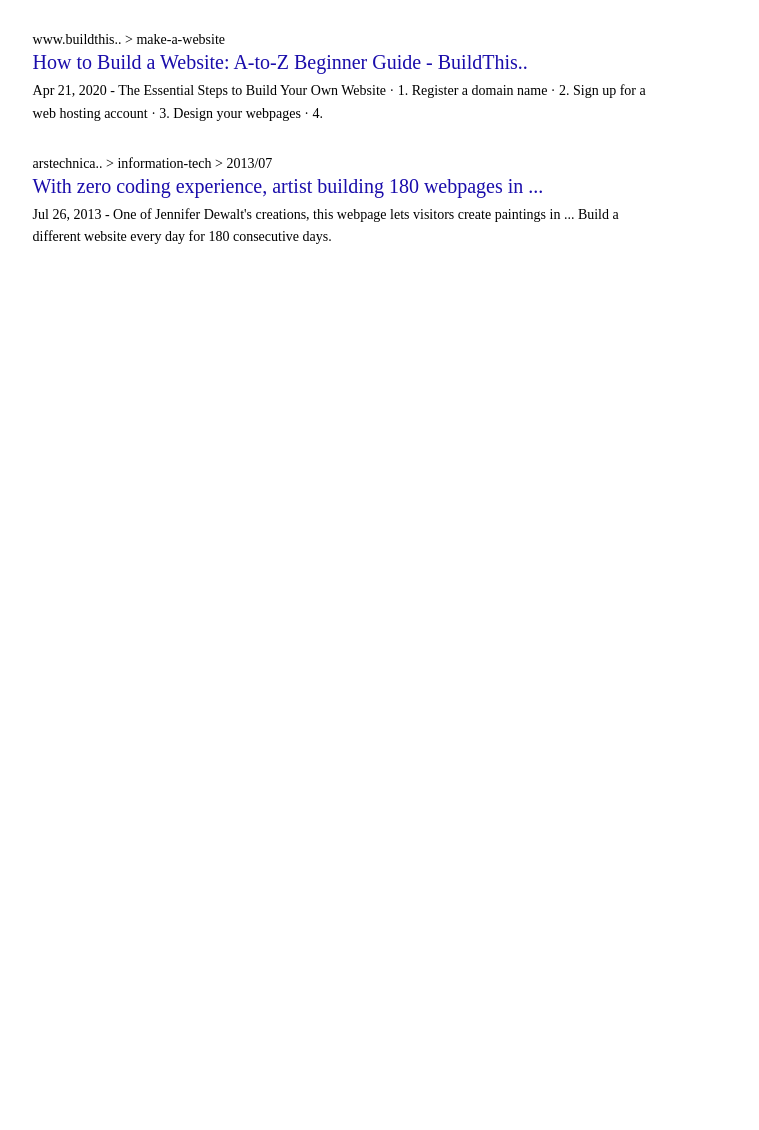
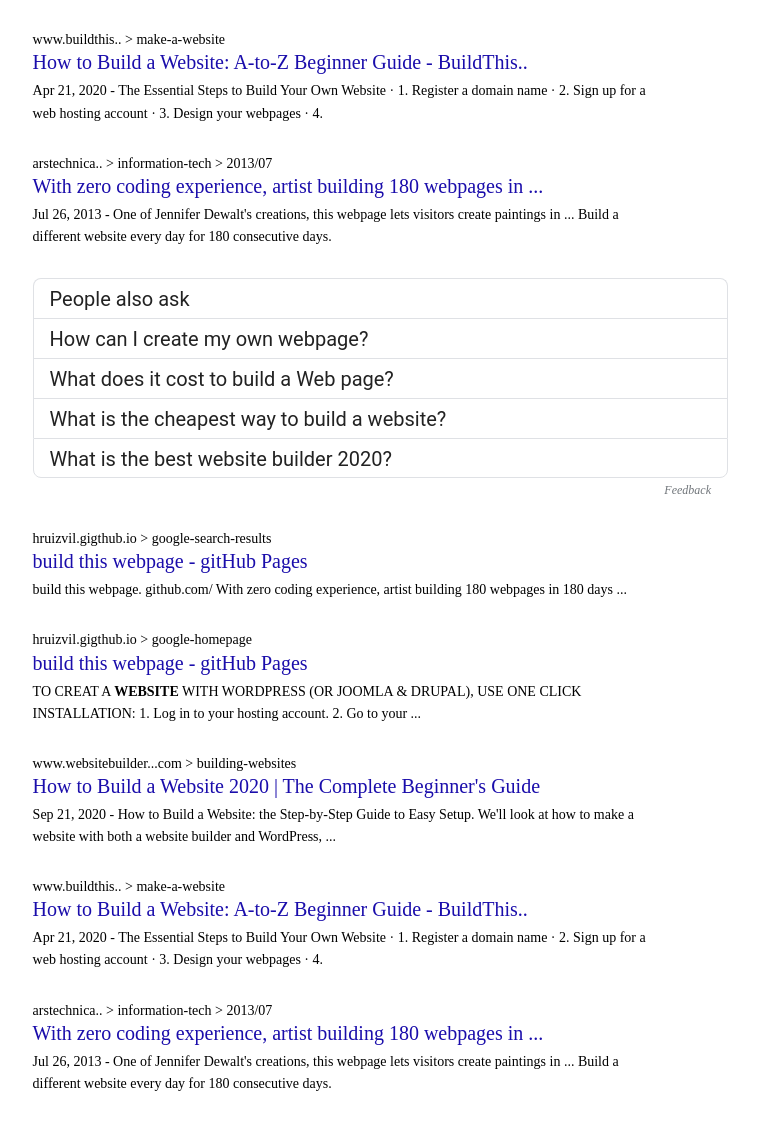
Before and after one commit to hruizvil/google-homepage, a plain HTML site: page google-difficult/index.html in a window 1280 px wide. Shown: the part 960-2090 px from the top of the page, without its empty margins (177-936 px from the left). Before the commit the page ends 1246 px from the top, so only its background shows below. Drawn offline with Linux system fonts and the light colour scheme.

Commit message:
added search table and more query responses

```diff
--- a/google-difficult/index.html
+++ b/google-difficult/index.html
@@ -162,6 +162,66 @@
         </div>
     </div>
 
+    <div class="ask-container">
+        <div class="first">
+            <div>People also ask</div>
+        </div>
+        <div>
+            <div>How can I create my own webpage?</div>
+        </div>
+        <div>
+            <div>What does it cost to build a Web page?</div>
+        </div>
+        <div>
+            <div>What is the cheapest way to build a website?</div>
+        </div>
+        <div class="last">
+            <div>What is the best website builder 2020?</div>
+        </div>
+    </div>
+
+    <div class="feedback">Feedback</div>
+
+    <div class="query-container second">
+        <div>
+            <div class="website">hruizvil.gigthub.io > google-search-results</div>
+            <div class="title">build this webpage - gitHub Pages</div>
+            <span>build this webpage. github.com/ With zero coding experience,
+                artist building 180 webpages in 180 days ...</span>
+        </div>
+        <div>
+            <div class="website">hruizvil.gigthub.io > google-homepage</div>
+            <div class="title">build this webpage - gitHub Pages</div>
+            <span>TO CREAT A <b>WEBSITE</b> WITH WORDPRESS (OR JOOMLA & DRUPAL),
+                USE ONE CLICK INSTALLATION: 1. Log in to your hosting account.
+                2. Go to your ...</span>
+        </div>
+        <div>
+            <div class="website">www.websitebuilder...com > building-websites</div>
+            <div class="title">How to Build a Website 2020 | The Complete Beginner's Guide</div>
+            <span>Sep 21, 2020 - How to Build a Website: the Step-by-Step Guide
+                to Easy Setup. We'll look at how to make a website with both a
+                website builder and WordPress, ...</span>
+        </div>
+        <div>
+            <div class="website">www.buildthis.. > make-a-website</div>
+            <div class="title">How to Build a Website: A-to-Z Beginner Guide - BuildThis..</div>
+            <span>Apr 21, 2020 - The Essential Steps to Build Your Own Website
+                · 1. Register a domain name · 2. Sign up for a web hosting account
+                · 3. Design your webpages · 4.
+            </span>
+        </div>
+        <div>
+            <div class="website">arstechnica.. > information-tech > 2013/07</div>
+            <div class="title">With zero coding experience, artist building 180 webpages in ...</div>
+            <span>Jul 26, 2013 - One of Jennifer Dewalt's creations, this webpage
+                lets visitors create paintings in ... Build a different website
+                every day for 180 consecutive days.</span>
+        </div>
+    </div>
+
+
+
 </body>
 
 </html>
--- a/google-difficult/styles.css
+++ b/google-difficult/styles.css
@@ -167,3 +167,62 @@ hr {
     font-size: 14px;
     line-height: 1.58;
 }
+
+/* People also ask container */
+
+.ask-container {
+    display: grid;
+    /* background-color: beige; */
+    margin-left: 12.6em;
+    grid-template-rows: repeat(5, 40%);
+    width: 55%;
+    height: 100px;
+}
+
+.ask-container > div {
+    border-top-color: rgb(223, 225, 229);
+    border-top-style: solid;
+    border-top-width: 1px;
+    color: rgb(34,34,34);
+    border-left-color: rgb(223, 225, 229);
+    border-left-style: solid;
+    border-left-width: 1px;
+    border-right-color: rgb(223, 225, 229);
+    border-right-style: solid;
+    border-right-width: 1px;
+}
+
+.ask-container .first {
+    border-top-left-radius: 8px;
+    border-top-right-radius: 8px;
+}
+
+.ask-container .last {
+    border-bottom-left-radius: 8px;
+    border-bottom-right-radius: 8px;
+    border-bottom-style: solid;
+    border-bottom-width: 1px;
+    border-bottom-color: rgb(223, 225, 229);
+}
+
+.ask-container > div > div {
+    padding: 8px 16px;
+    font-size: 20px;
+    font-family: Roboto;
+}
+
+.feedback {
+    margin-top: 105px;
+    margin-left: 15.4em;
+    /* background-color: beige; */
+    width: 55%;
+    text-align: right;
+    font-style: italic;
+    font-size: 14px;
+    color: #70757a;
+    font-size: 12px;
+}
+
+.second {
+    margin-top: 32px;
+}
```
